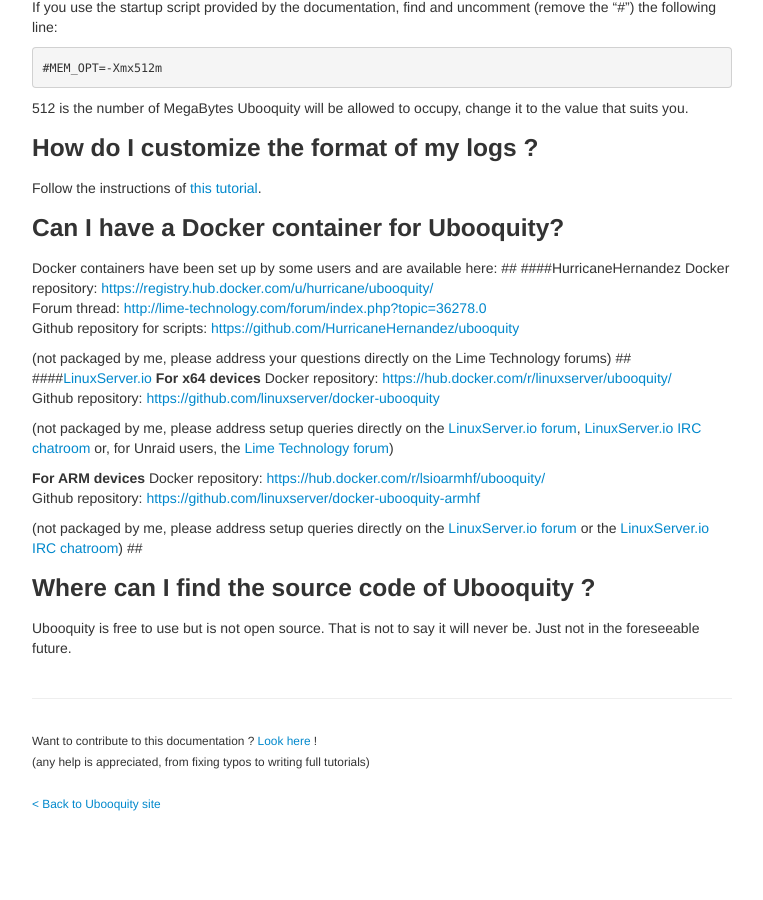
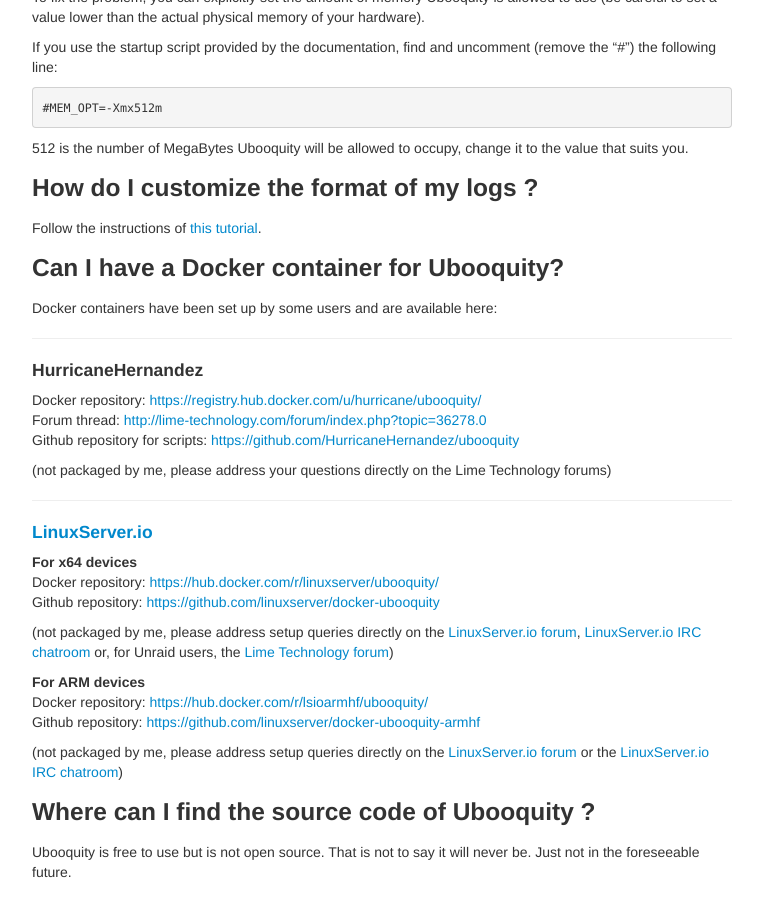
Before and after one commit to vaemendis/ubooquity-doc, a Jekyll site: the page built from pages/faq.md, in a window 1280 px wide and 900 px high, scrolled down 3047 px. Shown: the whole window, without its empty margins (258-1021 px from the left). Built offline with Jekyll 4.4.1, drawn with Linux system fonts in a browser that asks for light colours; before the commit the page ends 3861 px from its top, so only the background shows below that; some of the changed text lies outside the part shown.

Commit message:
Fix syntax

```diff
--- a/pages/faq.md
+++ b/pages/faq.md
@@ -114,15 +114,20 @@ Follow the instructions of [this tutorial]({{ site.baseurl }}/pages/tutorials/lo
 ### Can I have a Docker container for Ubooquity?
 
 Docker containers have been set up by some users and are available here:
-##
-####HurricaneHernandez
+
+---
+
+#### HurricaneHernandez
 Docker repository: [https://registry.hub.docker.com/u/hurricane/ubooquity/](https://registry.hub.docker.com/u/hurricane/ubooquity/)
 Forum thread: [http://lime-technology.com/forum/index.php?topic=36278.0](http://lime-technology.com/forum/index.php?topic=36278.0)
 Github repository for scripts: [https://github.com/HurricaneHernandez/ubooquity](https://github.com/HurricaneHernandez/ubooquity)
 
 (not packaged by me, please address your questions directly on the Lime Technology forums)
-##
-####[LinuxServer.io](https://linuxserver.io)
+
+---
+
+#### [LinuxServer.io](https://linuxserver.io)
+
 **For x64 devices**
 Docker repository: [https://hub.docker.com/r/linuxserver/ubooquity/](https://hub.docker.com/r/linuxserver/ubooquity/)
 Github repository: [https://github.com/linuxserver/docker-ubooquity](https://github.com/linuxserver/docker-ubooquity)
@@ -134,7 +139,7 @@ Github repository: [https://github.com/linuxserver/docker-ubooquity](https://git
 Github repository: [https://github.com/linuxserver/docker-ubooquity-armhf](https://github.com/linuxserver/docker-ubooquity-armhf)
 
 (not packaged by me, please address setup queries directly on the [LinuxServer.io forum](https://forum.linuxserver.io/) or the  [LinuxServer.io IRC chatroom](https://www.linuxserver.io/irc/))
-##
+
 ### Where can I find the source code of Ubooquity ?
 
 Ubooquity is free to use but is not open source.
```
